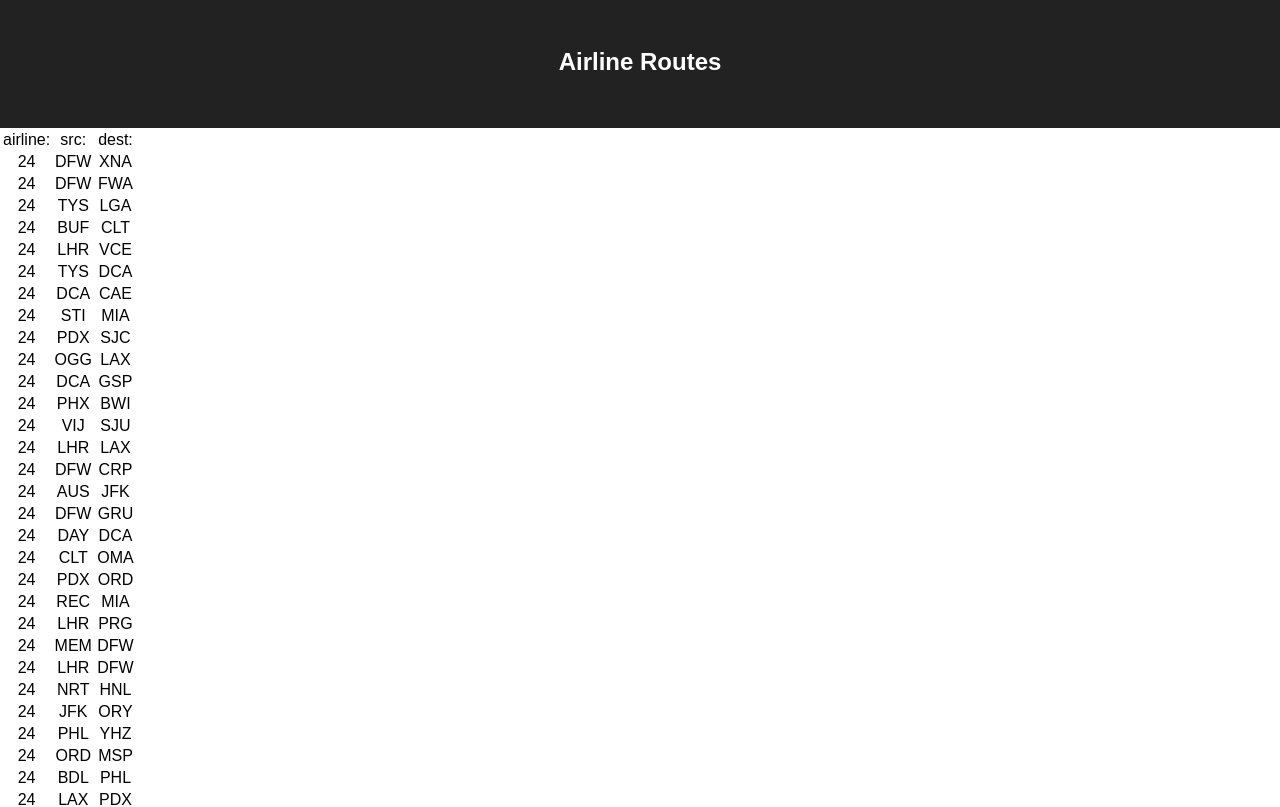
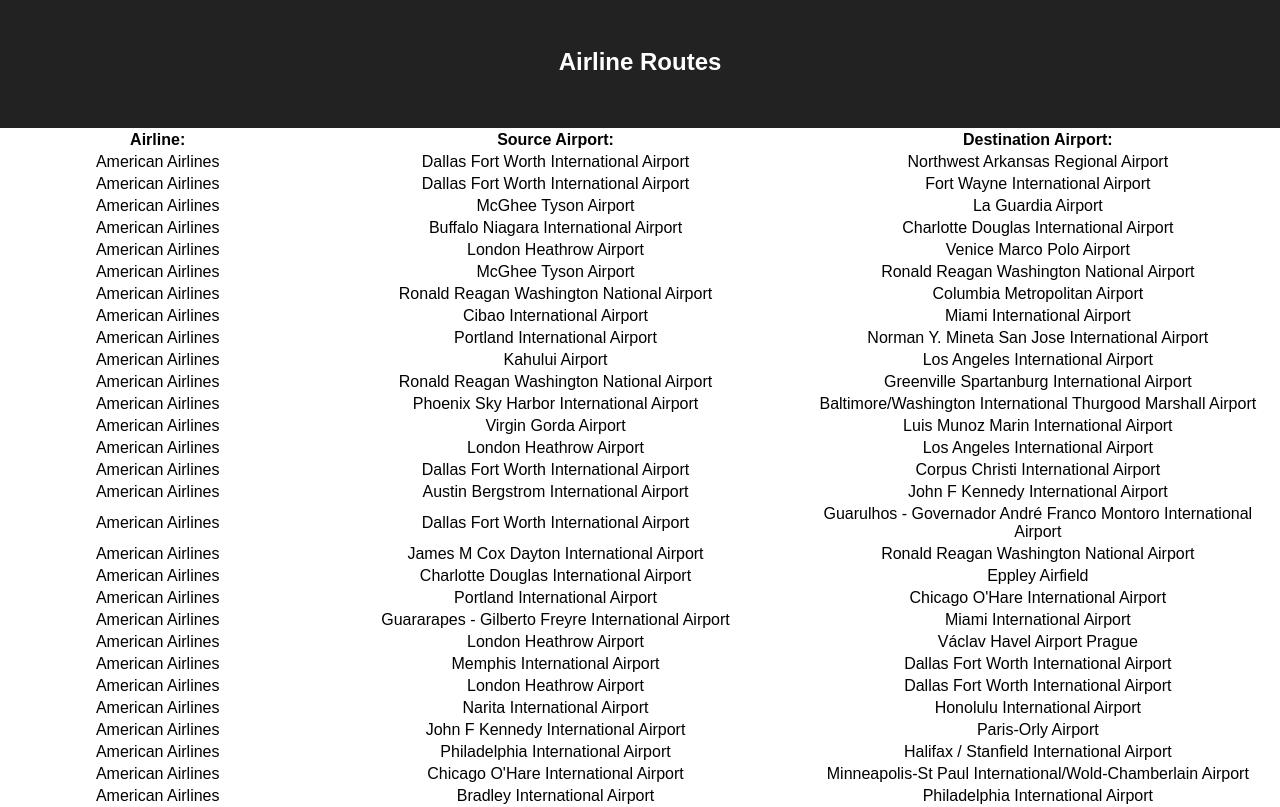
Before and after one commit to eufrosino/airlines-map, a React (Create React App) app: page / in a window 1280 px wide. Shown: the top 807 px of the page. Built offline with nearby package versions, Linux system fonts and the light colour scheme.

Commit message:
humanize values

```diff
--- a/src/App.js
+++ b/src/App.js
@@ -4,11 +4,15 @@
 
 const App = () => {
   const showRoute = (route) => {
+    const airline = DATA.getAirlineById(route.airline);
+    const src = DATA.getAirportByCode(route.src);
+    const dest = DATA.getAirportByCode(route.dest);
+
     return (
       <tr>
-        <td>{route.airline}</td>
-        <td>{route.src}</td>
-        <td>{route.dest}</td>
+        <td>{airline.name}</td>
+        <td>{src.name}</td>
+        <td>{dest.name}</td>
       </tr>
     )
   };
@@ -21,9 +25,9 @@
       <section>
         <table>
         <tr>
-          <td>airline:</td>
-          <td>src:</td>
-          <td>dest:</td>
+          <th>Airline:</th>
+          <th>Source Airport:</th>
+          <th>Destination Airport:</th>
         </tr>
         {DATA.routes.map(showRoute)}
         </table>
--- a/src/data.js
+++ b/src/data.js
@@ -1395,4 +1395,12 @@
 
 ];
 
-export default {routes, airlines, airports};
+function getAirlineById(id) {
+  return airlines.find((airline) => airline.id === id);
+}
+
+function getAirportByCode(code) {
+  return airports.find((airport) => airport.code === code);
+}
+
+export default { routes, airlines, airports, getAirlineById, getAirportByCode };
```
